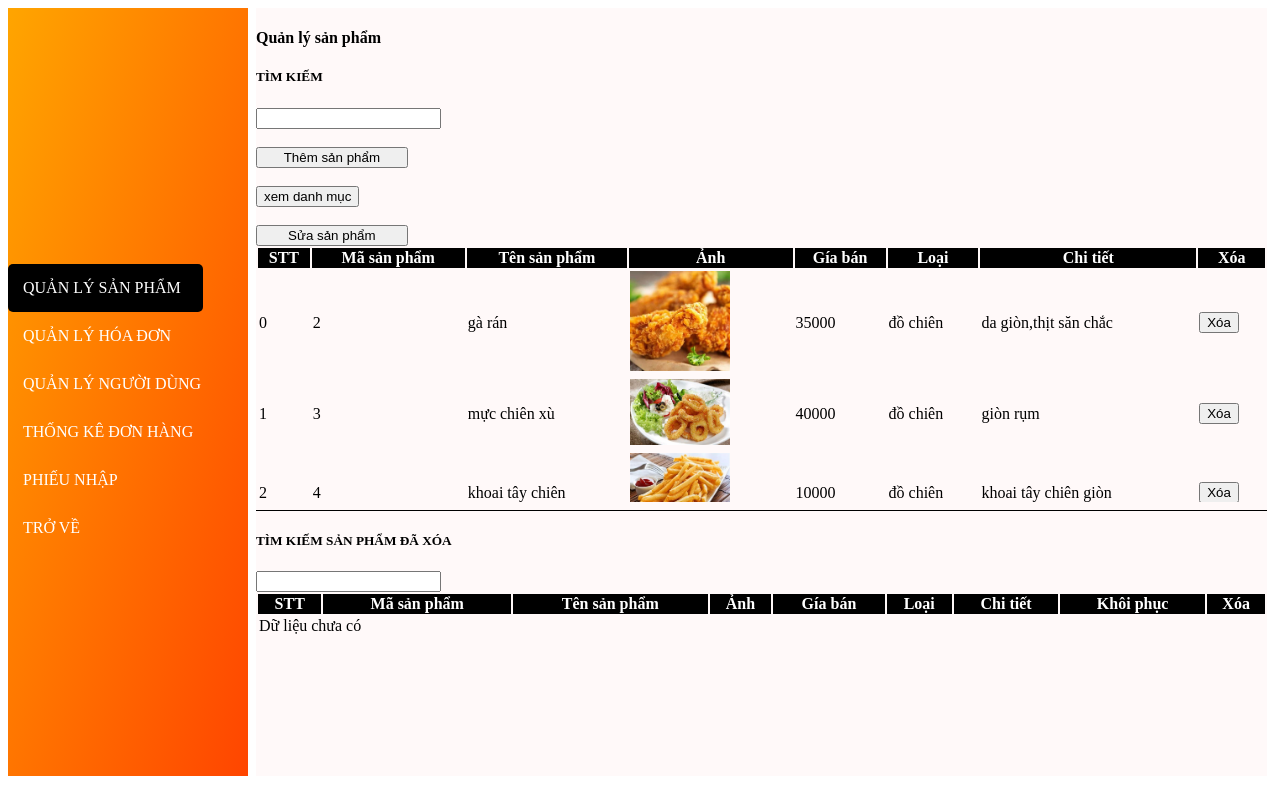
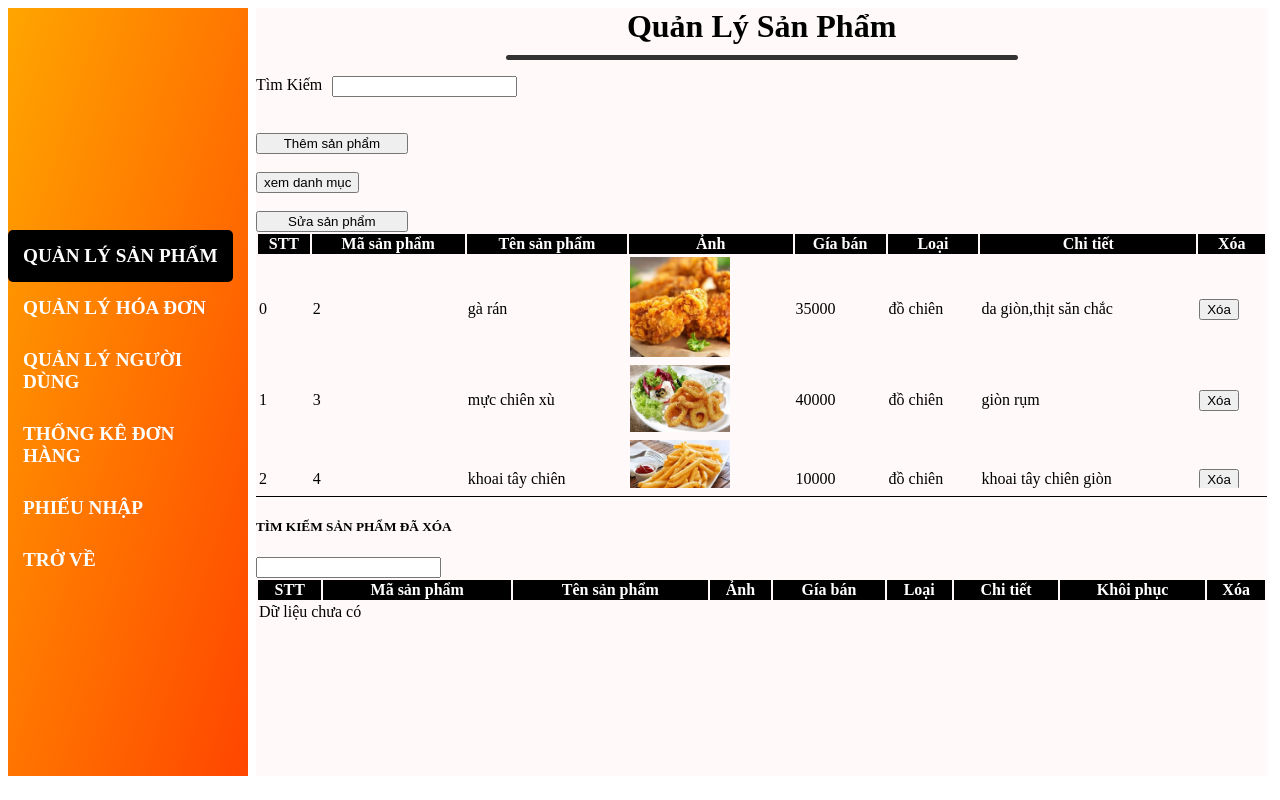
Before and after one commit to NamelessIT/FOODSTORE, a PHP site: page /trangchu.php in a window 1280 px wide. Run offline with PHP 8.4, Linux system fonts and the light colour scheme; data comes from the database, SQL or seed files in the repository.

Commit message:
updateeeeeeeeeeeeeeee

```diff
--- a/FOODGROCERY/ADMIN/js.js
+++ b/FOODGROCERY/ADMIN/js.js
@@ -1330,3 +1330,23 @@ window.addEventListener('load', function() {
     fetch_data_tendm();
     fetch_data_dm();
 });
+
+
+
+    var showFormButton = document.getElementById('btn_showFormAddPN');
+    var myForm = document.getElementById('div_bao_FormAdd_PN');
+    var divPhuden = document.getElementById('div_phu_den');
+
+    showFormButton.addEventListener('click', function () {
+        myForm.classList.remove('invisible');
+        divPhuden.classList.remove('invisible')
+    });
+
+    var showFormButton = document.getElementById('btn_closeFormAddPN');
+    var myForm = document.getElementById('div_bao_FormAdd_PN');
+    var divPhuden = document.getElementById('div_phu_den');
+
+    showFormButton.addEventListener('click', function () {
+        myForm.classList.add('invisible');
+        divPhuden.classList.add('invisible');
+    });
--- a/FOODGROCERY/ADMIN/style.css
+++ b/FOODGROCERY/ADMIN/style.css
@@ -87,6 +87,8 @@ input[readonly] {
       transition: background 0.3s;
       min-width: 165px;
       border-radius: 5px;
+      font-weight: bold;
+      font-size: 1.2rem;
   }
 
   .sidebar li.active {
@@ -566,3 +568,32 @@ input[readonly] {
   justify-content: center;
   margin-bottom: 2vh;
 }
+
+/* Form thêm phiếu nhập */
+.div_bao_input_pn label{
+  margin-left: 1.5%;
+  font-size: 1.1rem;
+  font-weight: 550;
+}
+
+.div_bao_input_pn input {
+  margin-left: 1%;
+  border-radius: 5px;
+  width: 100%;
+}
+
+#btn_closeFormAddPN{
+  background-color: rgb(181, 8, 8);border-radius: 10px; color: white; padding: 2% 3% 2% 3%; font-weight: 550; cursor: pointer;
+}
+
+#btn_closeFormAddPN:hover {
+  background-color: rgba(181, 8, 8, 0.7);
+}
+
+#btn_xacnhan_them_pn {
+  background-color: rgb(3, 91, 3);border-radius: 10px; color: white; padding: 2% 3% 2% 3%; font-weight: 550; cursor: pointer;
+}
+
+#btn_xacnhan_them_pn:hover {
+  background-color: rgba(3, 91, 3, 0.7);
+}
--- a/FOODGROCERY/ADMIN/trangchu.php
+++ b/FOODGROCERY/ADMIN/trangchu.php
@@ -49,9 +49,16 @@ mysqli_close($connect);
             <!-- Nội dung của trang -->
                 <!--MODAL QUẢN LÝ SẢN PHẨM  -->
     <div id="QUANLYSANPHAM" class="invisible">
-        <h4>Quản lý sản phẩm</h4>
-        <h5>TÌM KIẾM</h5>
-        <input id="Find_SANPHAM" type="text">
+        <div class="Title_ChucNang">
+            <label>Quản Lý Sản Phẩm</label>
+        </div>
+        <div class="Cover_sepherate_line">
+            <div class="sepherate_line"></div>
+        </div>
+        <div class="search_cover">
+            <label>Tìm Kiếm</label>
+            <input id="Find_SANPHAM" type="text" class="input_seacrh">
+        </div>
         <br></br>
         <button class="Modal_Add" style="width:15%">Thêm sản phẩm</button>
         <br></br>
@@ -175,11 +184,18 @@ mysqli_close($connect);
 
     <!-- KẾT THÚC -->
 
-                <!-- MODAL QUANLYDONHANG -->
+    <!-- MODAL QUANLYDONHANG -->
     <div id="QUANLYDONHANG" class="invisible">
-        <h4>Quản lý hóa đơn</h4>
-        <h5>TÌM KIẾM HÓA ĐƠN</h5>
-        <input id="Find" type="text">
+        <div class="Title_ChucNang">
+            <label>Quản Lý Hóa Đơn</label>
+        </div>
+        <div class="Cover_sepherate_line">
+            <div class="sepherate_line"></div>
+        </div>
+        <div class="search_cover">
+            <label>Tìm Kiếm</label>
+            <input id="Find_DONHANG" type="text" class="input_seacrh">
+        </div>
         <div id="CHART_SHOW" >
         </div>
         <div style="background-color: black;width: 100%; height: 1px;margin: 8px 0;"></div>
@@ -191,29 +207,90 @@ mysqli_close($connect);
     </div>
     <!-- MODAL QUANLYNGUOIDUNG -->
     <div id="QUANLYNGUOIDUNG" class="invisible">
-        <h4>Quản lý người dùng</h4>
+        <div class="Title_ChucNang">
+            <label>Quản Lý Người Dùng</label>
+        </div>
+        <div class="Cover_sepherate_line">
+            <div class="sepherate_line"></div>
+        </div>
+        <div class="search_cover">
+            <label>Tìm Kiếm</label>
+            <input id="Find_NGUOIDUNG" type="text" class="input_seacrh">
+        </div>
+        <br>
         <h5 class="title_count">SỐ LƯỢNG NGƯỜI DÙNG:</h5>
         <h5 class="user_count"></h5>
         <div id="USER_SHOW"></div>
     </div>
 
-        <!-- model phiếu nhâp -->
+    <!-- modal phiếu nhâp -->
         <div id="QUANLYPHIEUNHAP" class="invisible">
-        <h4>Quản lý phiếu nhập</h4>
-        <h5>TÌM KIẾM</h5>
-        <input id="Find_PN" type="text">
-        <br></br>
-        <button class="Modal_Add ADD-PN" style="width:15%">Thêm phiếu nhập</button>
-        <!-- <br></br>
-        <button id="SHOW_DM">xem danh mục</button>
-        <br></br> -->
+        <div class="Title_ChucNang">
+            <label>Quản Lý Phiếu Nhập</label>
+        </div>
+        <div class="Cover_sepherate_line">
+            <div class="sepherate_line"></div>
+        </div>
+        <div class="search_cover" style="margin-bottom: 1%">
+            <label>Tìm Kiếm</label>
+            <input id="Find_PHIEUNHAP" type="text" class="input_seacrh">
+        </div>
+        <button class="Modal_Add ADD-PN" style="width:15%" onclick="showFormAddPN()" id="btn_showFormAddPN">Thêm phiếu nhập</button>
         <div id="PHIEUNHAP" >
         </div>
     </div>
 
+    <!-- modal add Phiếu nhập -->
+    <div id="div_bao_FormAdd_PN" class="invisible">
+
+    <div id="div_phu_den" style=" height: 100%;width: 100%;top: 0;left: 0;background-color: rgba(0, 0, 0, 0.5);position: fixed;z-index: 50;" class="invisible"></div>
+
+    <div style="position: absolute; z-index: 50 ;  width: 100%; height: 100%; display: flex; position: fixed; left: 45.5%; top: 25%;">
+    <form id="FormAddPN">
+        <div style="border: orange 4px solid; border-radius: 10px; width: 120%; padding: 10px 0 10px 0; background-color: #fff;">
+            <div style="display: flex; justify-content: center; padding-bottom: 1%;">
+                <label style="font-size: 1.4rem;font-weight: bold;">Thêm Phiếu Nhập</label>
+            </div>
+            <div style="width: 100%; height: 0.5vh;background-color: rgb(236, 164, 29);;"></div>
+            <div style="margin: 0 0 10px 0; display: flex; justify-content: space-evenly;">
+                <div style="padding-left: 2%; margin-top: 1%;">
+                    <div class="div_bao_input_pn" style="margin-bottom: 5%;">
+                        <label>Tên sản phẩm:</label> <br>
+                        <input type="text" required>
+                    </div>
+                    <div class="div_bao_input_pn">
+                        <label>Số lượng nhập:</label> <br>
+                        <input type="text" required>
+                    </div>
+                </div>
+                <div style="padding-right: 2%; margin-top: 1%;">
+                    <div class="div_bao_input_pn" style="margin-bottom: 5%;">
+                        <label>Giá nhập:</label> <br>
+                        <input type="text" required>
+                    </div>
+                    <div class="div_bao_input_pn">
+                        <label>Thành tiền:</label> <br>
+                        <input type="text">
+                    </div>
+                </div>
+            </div>
+            <div style="width: 100%; justify-content: space-evenly; display: flex;">
+                <button onclick="closeFormAddPN()" id="btn_closeFormAddPN" style="box-shadow: 0 2px 6px rgba(0, 0, 0, 0.3);">Thoát</button>
+                <button id="btn_xacnhan_them_pn" style="box-shadow: 0 2px 6px rgba(0, 0, 0, 0.3);">Xác nhận</button>
+            </div>
+        </div>
+    </form>
+</div>
+</div>
+
     <!-- MODAL THONGKEDONHANG -->
     <div id="THONGKEDONHANG" class="invisible">
-        <h4>Thống kê đơn hàng</h4>
+        <div class="Title_ChucNang">
+            <label>Thống Kê Đơn Hàng</label>
+        </div>
+        <div class="Cover_sepherate_line">
+            <div class="sepherate_line"></div>
+        </div>
         <div class="THONGKEDONHANG">
             <div class="SOLUONGMUA">
                 <div id="SoLuongMua"></div>
```
Also changed, not shown: other parts of FOODGROCERY/ADMIN/trangchu.php (+31 -18 lines).
